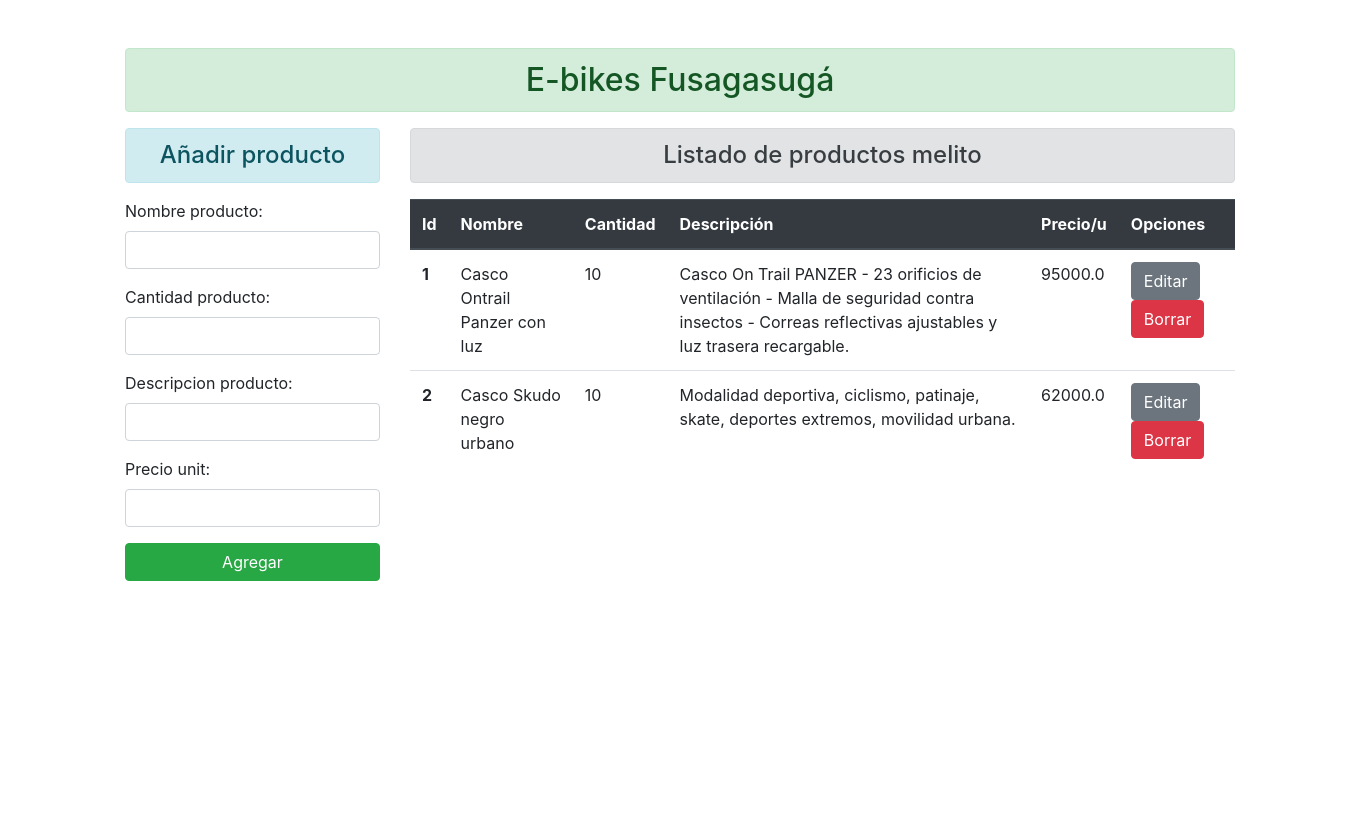
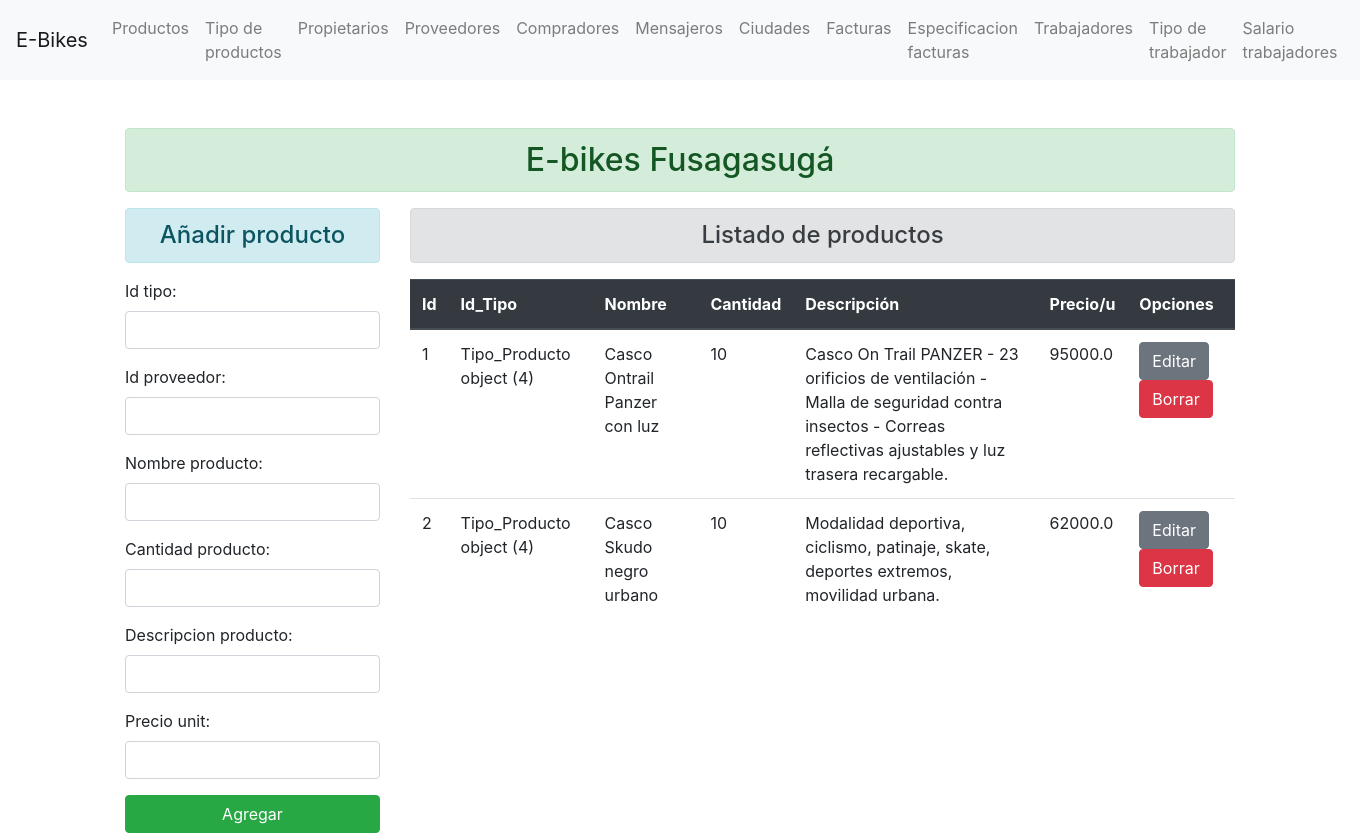
Before and after one commit to Insheloots/ebikes, a Django app: page / in a window 1360 px wide. Before the commit the page ends 581 px from the top, so only its background shows below. Run offline with Django 3.2, Linux system fonts and the light colour scheme; data comes from the database, SQL or seed files in the repository; both versions use the stored data as it was after the commit; parts of the project's set-up code (start-up, migrations or seed data) failed here and were passed over; some libraries are stand-ins or nearby versions.

Commit message:
2 CRUD Completados

```diff
--- a/ebikesfgga/urls.py
+++ b/ebikesfgga/urls.py
@@ -3,8 +3,14 @@ from django.urls import path
 from enroll import views
 
 urlpatterns = [
+    #Index y vistas de productos
     path('admin/', admin.site.urls),
     path('', views.add_show, name="addproduct" ),
     path('delete/<int:id>/', views.delete_data, name="deletedata"),
     path('<int:id>/', views.update_data, name="updatedata"),
+
+    #Vistas de propietario
+    path('propietarios/', views.add_propietario, name="addpropietario" ),
+    path('propietarios/delete/<int:cedula_propietario>/', views.delete_propietario, name="deletepropietario"),
+    path('propietarios/<int:cedula_propietario>/', views.update_propietario, name="updatepropietario"),
 ]
--- a/enroll/forms.py
+++ b/enroll/forms.py
@@ -1,14 +1,30 @@
 from django.core import validators
 from django import forms
-from .models import Product
+from .models import Product, Propietario
 
 class ProductRegistration(forms.ModelForm):
     class Meta:
         model = Product
-        fields = ['nombre_producto', 'cantidad_producto', 'descripcion_producto','precio_unit']
+        fields = ['id_tipo','id_proveedor','nombre_producto','cantidad_producto', 'descripcion_producto','precio_unit']
         widgets = {
+            'id_tipo': forms.NumberInput(attrs={'class':'form-control'}),
+            'id_proveedor': forms.NumberInput(attrs={'class':'form-control'}),
             'nombre_producto': forms.TextInput(attrs={'class':'form-control'}),
             'cantidad_producto': forms.NumberInput(attrs={'class':'form-control'}),
             'descripcion_producto': forms.TextInput(attrs={'class':'form-control'}),
             'precio_unit': forms.NumberInput(attrs={'class':'form-control'}),
         }
+
+class PropietarioRegistration(forms.ModelForm):
+    class Meta:
+        model = Propietario
+        fields = ['cedula_propietario', 'nombre', 'apellido', 'correo_electronico', 'direccion', 'telefono', 'fecha_nacimiento']
+        widgets = {
+            'cedula_propietario': forms.NumberInput(attrs={'class':'form-control'}),
+            'nombre': forms.TextInput(attrs={'class':'form-control'}),
+            'apellido': forms.TextInput(attrs={'class':'form-control'}),
+            'correo_electronico': forms.EmailInput(attrs={'class':'form-control'}),
+            'direccion': forms.TextInput(attrs={'class':'form-control'}),
+            'telefono': forms.NumberInput(attrs={'class':'form-control'}),
+            'fecha_nacimiento': forms.DateInput(attrs={'class':'form-control'}),
+        }
--- a/enroll/models.py
+++ b/enroll/models.py
@@ -45,8 +45,9 @@ class Tipo_Producto(models.Model):
     nombre_tipo = models.CharField(max_length=70)
 
 class Product(models.Model):
-    #id_tipo = models.ForeignKey(Tipo_Producto, on_delete=models.CASCADE)
-    #id_proveedor = models.ForeignKey(Proveedor, on_delete=models.CASCADE)
+    id = models.AutoField(auto_created=True, primary_key=True)
+    id_tipo = models.ForeignKey(Tipo_Producto, on_delete=models.CASCADE)
+    id_proveedor = models.ForeignKey(Proveedor, on_delete=models.CASCADE)
     nombre_producto = models.CharField(max_length=70)
     cantidad_producto = models.PositiveIntegerField()
     descripcion_producto = models.CharField(max_length=300)
--- a/enroll/templates/enroll/addproduct.html
+++ b/enroll/templates/enroll/addproduct.html
@@ -10,12 +10,13 @@
             </form>
         </div>
         <div class="col-sm-9">
-            <h4 class="text-center alert alert-secondary">Listado de productos melito</h4>
-            {% if pro %}
+            <h4 class="text-center alert alert-secondary">Listado de productos</h4>
+            {% if producto %}
                 <table class="table">
                     <thead class="thead-dark">
                     <tr>
                         <th scope="col">Id</th>
+                        <th scope="col">Id_Tipo</th>
                         <th scope="col">Nombre</th>
                         <th scope="col">Cantidad</th>
                         <th scope="col">Descripción</th>
@@ -24,16 +25,17 @@
                     </tr>
                     </thead>
                     <tbody>
-                        {% for pr in pro %}
+                        {% for productos in producto %}
                         <tr>
-                            <th scope="row">{{pr.id}}</th>
-                            <td>{{pr.nombre_producto}}</td>
-                            <td>{{pr.cantidad_producto}}</td>
-                            <td>{{pr.descripcion_producto}}</td>
-                            <td>{{pr.precio_unit}}</td>
+                            <td>{{productos.id}}</td>
+                            <td>{{productos.id_tipo}}</td>
+                            <td>{{productos.nombre_producto}}</td>
+                            <td>{{productos.cantidad_producto}}</td>
+                            <td>{{productos.descripcion_producto}}</td>
+                            <td>{{productos.precio_unit}}</td>
                             <td>
-                                <a href="{% url 'updatedata' pr.id %}" class="btn btn-secondary bt-sm" >Editar</a>
-                                <form action="{% url 'deletedata' pr.id %}" method="post" class="d-inline"> {% csrf_token %}
+                                <a href="{% url 'updatedata' productos.id %}" class="btn btn-secondary bt-sm" >Editar</a>
+                                <form action="{% url 'deletedata' productos.id %}" method="post" class="d-inline"> {% csrf_token %}
                                     <input type="submit" class="btn btn-danger bt-sm" value="Borrar">
                                 </form>
 
--- a/enroll/templates/enroll/base.html
+++ b/enroll/templates/enroll/base.html
@@ -4,13 +4,63 @@
 <head>
     <meta charset="UTF-8">
     <meta name="viewport" content="width=device-width, initial-scale=1.0">
-    <title>Admin | Productos</title>
+    <title>Admin</title>
     <link rel="stylesheet" href="{% static 'enroll/css/bootstrap.css' %}">
 </head>
 <body>
+    <header class="header">
+        <nav class="navbar navbar-expand-lg navbar-light bg-light">
+          <a class="navbar-brand" href="#">E-Bikes</a>
+          <button class="navbar-toggler" type="button" data-toggle="collapse" data-target="#navbarSupportedContent" aria-controls="navbarSupportedContent" aria-expanded="false" aria-label="Toggle navigation">
+            <span class="navbar-toggler-icon"></span>
+          </button>
+
+          <div class="collapse navbar-collapse" id="navbarSupportedContent">
+            <ul class="navbar-nav mr-auto">
+              <li class="nav-item">
+                <a class="nav-link" href="/">Productos</a>
+              </li>
+              <li class="nav-item">
+                <a class="nav-link" href="propietarios/">Tipo de productos</a>
+              </li>
+              <li class="nav-item">
+                <a class="nav-link" href="propietarios/">Propietarios</a>
+              </li>
+              <li class="nav-item">
+                <a class="nav-link" href="propietarios/">Proveedores</a>
+              </li>
+              <li class="nav-item">
+                <a class="nav-link" href="propietarios/">Compradores</a>
+              </li>
+              <li class="nav-item">
+                <a class="nav-link" href="propietarios/">Mensajeros</a>
+              </li>
+              <li class="nav-item">
+                <a class="nav-link" href="propietarios/">Ciudades</a>
+              </li>
+              <li class="nav-item">
+                <a class="nav-link" href="propietarios/">Facturas</a>
+              </li>
+              <li class="nav-item">
+                <a class="nav-link" href="propietarios/">Especificacion facturas</a>
+              </li>
+              <li class="nav-item">
+                <a class="nav-link" href="propietarios/">Trabajadores</a>
+              </li>
+              <li class="nav-item">
+                <a class="nav-link" href="propietarios/">Tipo de trabajador</a>
+              </li>
+              <li class="nav-item">
+                <a class="nav-link" href="propietarios/">Salario trabajadores</a>
+              </li>
+            </ul>
+          </div>
+        </nav>
+      </header>
     <div class="container mt-5">
 
         <h2 class="text-center alert alert-success" >E-bikes Fusagasugá</h2>
+
         {% block content %}
 
         {% endblock content %}
--- a/enroll/views.py
+++ b/enroll/views.py
@@ -1,23 +1,27 @@
 from django.shortcuts import render, HttpResponseRedirect
-from .forms import ProductRegistration
-from .models import Product
+from .forms import ProductRegistration, PropietarioRegistration
+from .models import Product, Propietario
 
+#----Vistas de productos----
 #Esta función agrega y muestra elementos de la tabla productos
 def add_show(request):
     if request.method == 'POST':
         fm = ProductRegistration(request.POST)
         if fm.is_valid():
+            it = fm.cleaned_data['id_tipo']
+            ip = fm.cleaned_data['id_proveedor']
             np = fm.cleaned_data['nombre_producto']
             cp = fm.cleaned_data['cantidad_producto']
             dp = fm.cleaned_data['descripcion_producto']
             pu = fm.cleaned_data['precio_unit']
-            reg = Product(nombre_producto=np, cantidad_producto=cp, descripcion_producto=dp, precio_unit=pu)
+            reg = Product(id_tipo=it, id_proveedor=ip, nombre_producto=np, cantidad_producto=cp, descripcion_producto=dp, precio_unit=pu)
             reg.save()
             fm = ProductRegistration()
     else:
         fm = ProductRegistration()
-    prod = Product.objects.all()
-    return render(request, 'enroll/addproduct.html', {'form':fm, 'pro':prod})
+    productos = Product.objects.all()
+    return render(request, 'enroll/addproduct.html', {'form':fm, 'producto':productos})
+
 #Esta función actualiza los datos de la malparida tabla
 def update_data(request, id):
     if request.method == 'POST':
@@ -36,3 +40,44 @@ def delete_data(request, id):
         pi = Product.objects.get(pk=id)
         pi.delete()
         return HttpResponseRedirect('/')
+
+
+#----Vistas de propietarios----
+#Esta función agrega y muestra elementos de la tabla propietario
+def add_propietario(request):
+    if request.method == 'POST':
+        fm = PropietarioRegistration(request.POST)
+        if fm.is_valid():
+            cp = fm.cleaned_data['cedula_propietario']
+            nm = fm.cleaned_data['nombre']
+            ap = fm.cleaned_data['apellido']
+            ce = fm.cleaned_data['correo_electronico']
+            di = fm.cleaned_data['direccion']
+            te = fm.cleaned_data['telefono']
+            fn = fm.cleaned_data['fecha_nacimiento']
+            reg = Propietario(cedula_propietario=cp, nombre=nm, apellido=ap, correo_electronico=ce, direccion=di, telefono=te, fecha_nacimiento=fn)
+            reg.save()
+            fm = PropietarioRegistration()
+    else:
+        fm = PropietarioRegistration()
+    propietario_add = Propietario.objects.all()
+    return render(request, 'enroll/addpropietario.html', {'form':fm, 'propietario':propietario_add})
+
+#Esta función actualiza los datos de la malparida tabla
+def update_propietario(request, cedula_propietario):
+    if request.method == 'POST':
+        pi = Propietario.objects.get(pk=cedula_propietario)
+        fm = PropietarioRegistration(request.POST, instance=pi)
+        if fm.is_valid():
+            fm.save()
+    else:
+        pi = Propietario.objects.get(pk=cedula_propietario)
+        fm = PropietarioRegistration(instance=pi)
+    return render(request, 'enroll/updatepropietario.html', {'form':fm})
+
+#Esta función elimina elementos de la tabla productos
+def delete_propietario(request, cedula_propietario):
+    if request.method == 'POST':
+        pi = Propietario.objects.get(pk=cedula_propietario)
+        pi.delete()
+        return HttpResponseRedirect('/propietarios')
```
Also changed, not shown: enroll/admin.py (+4 -3 lines), enroll/templates/enroll/addpropietario.html (added, +54 -0 lines), enroll/templates/enroll/updatepropietario.html (added, +14 -0 lines), db.sqlite3, enroll/migrations/0001_initial.py, enroll/migrations/0002_auto_20201105_1229.py (deleted), enroll/migrations/0003_auto_20201105_1231.py (deleted), enroll/migrations/0004_auto_20201105_1233.py (deleted).
